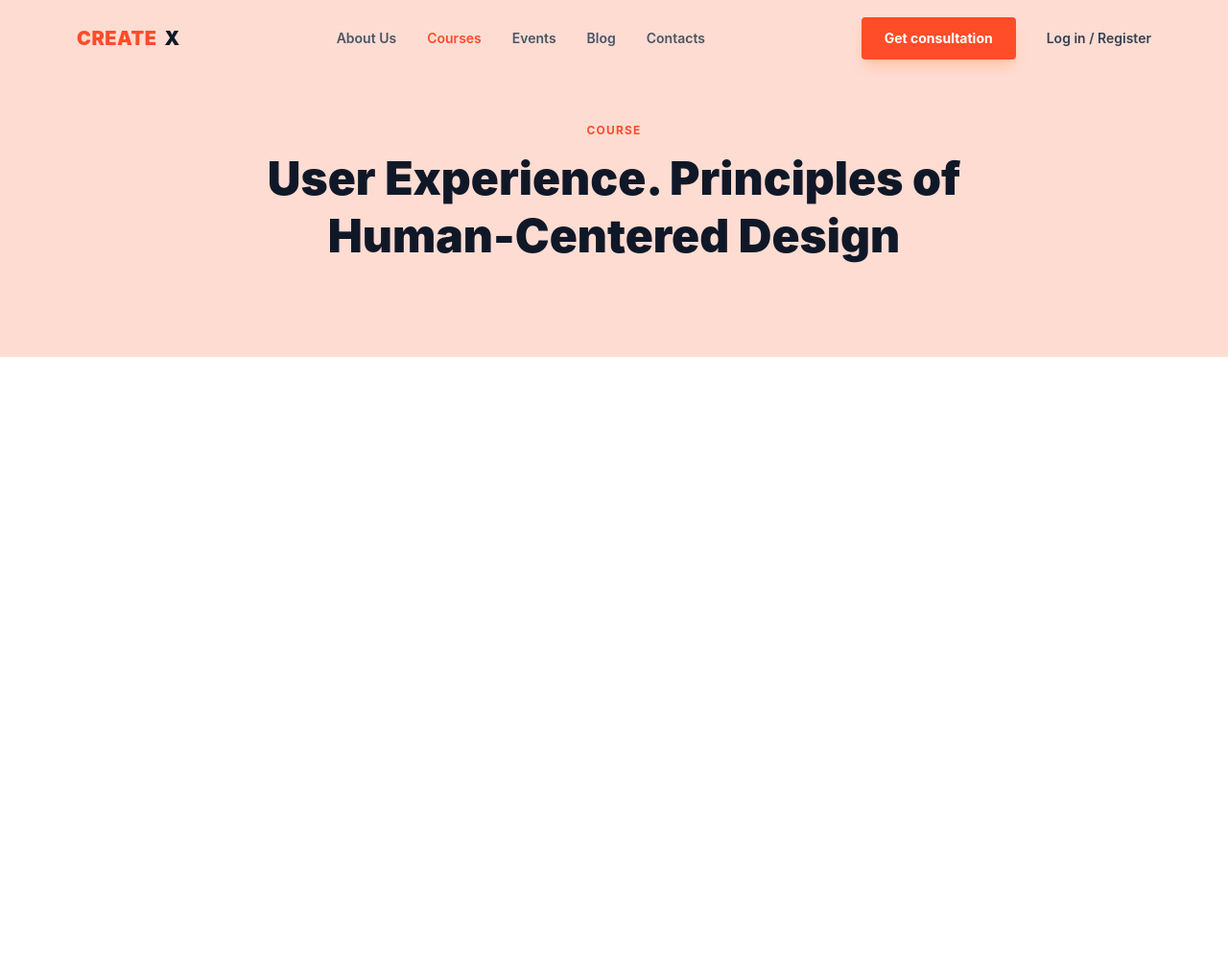
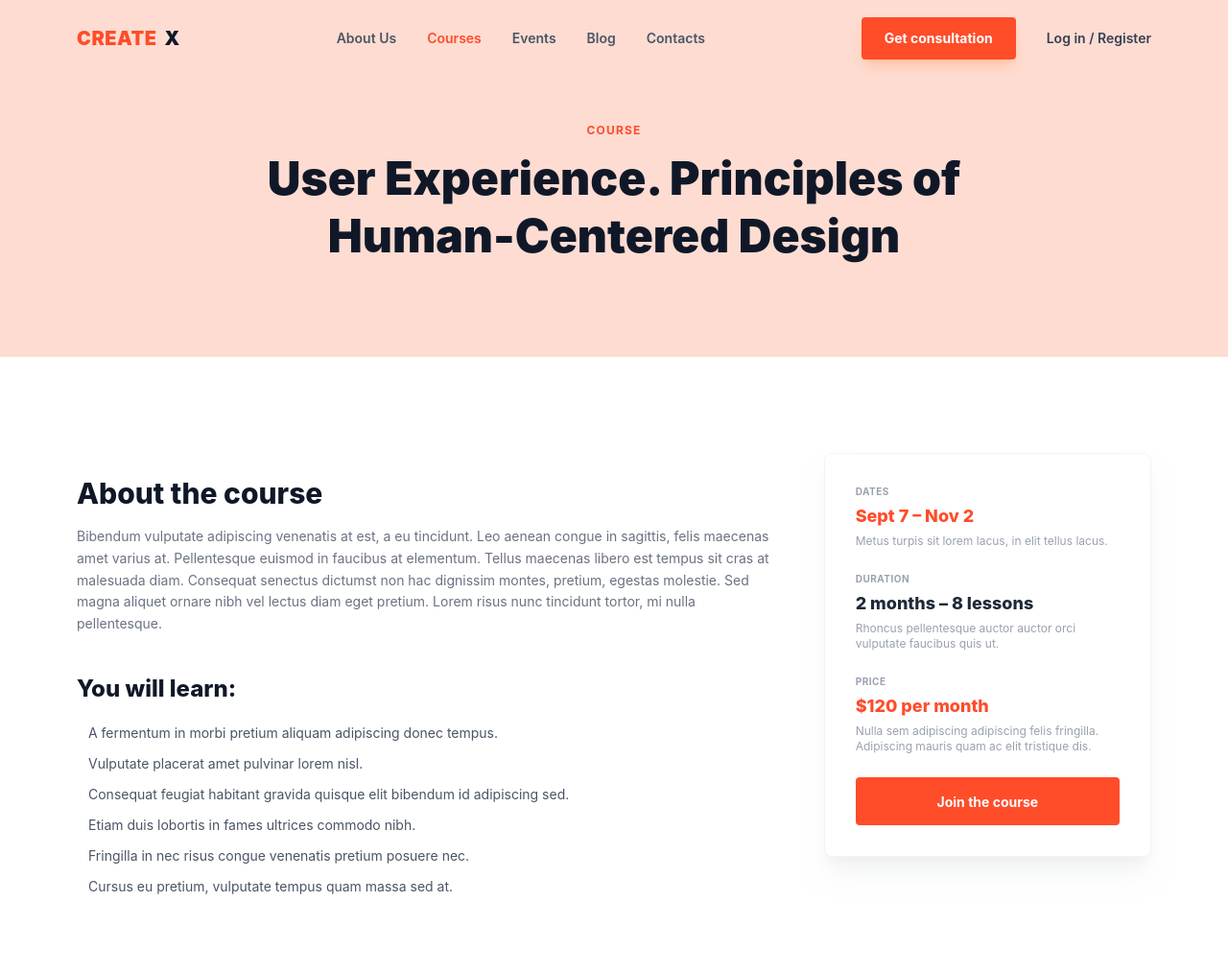
Before and after one commit to shokirovsh01/practice-3, a website: page anuush.html in a window 1280 px wide. Shown: the whole page at 96% size. Before the commit the page ends 800 px from the top, so only its background shows below. Drawn offline with nearby package versions, Linux system fonts and the light colour scheme; files that its build step writes are made by us from their sources.

Commit message:
page3 section2

```diff
--- a/anuush.html
+++ b/anuush.html
@@ -42,6 +42,70 @@
     </div>
   </section>
 
+    <div class="max-w-6xl mx-auto px-4 -mt-12 relative z-10 grid grid-cols-1 lg:grid-cols-3 gap-12 pb-20 mt-[100px]">
+    <div class="lg:col-span-2 space-y-10 bg-white pt-6">
+      <div class="space-y-4">
+        <h2 class="text-3xl font-extrabold text-gray-900">About the course</h2>
+        <p class="text-gray-500 leading-relaxed text-sm">
+          Bibendum vulputate adipiscing venenatis at est, a eu tincidunt. Leo aenean congue in sagittis, felis maecenas amet varius at. Pellentesque euismod in faucibus at elementum. Tellus maecenas libero est tempus sit cras at malesuada diam. Consequat senectus dictumst non hac dignissim montes, pretium, egestas molestie. Sed magna aliquet ornare nibh vel lectus diam eget pretium. Lorem risus nunc tincidunt tortor, mi nulla pellentesque.
+        </p>
+      </div>
+
+      <div class="space-y-5">
+        <h3 class="text-2xl font-extrabold text-gray-900">You will learn:</h3>
+        <ul class="space-y-3 text-sm text-gray-600">
+          <li class="flex items-start space-x-3">
+            <i class="fa-regular fa-circle-check text-[#FF4C29] mt-1 flex-shrink-0"></i>
+            <span>A fermentum in morbi pretium aliquam adipiscing donec tempus.</span>
+          </li>
+          <li class="flex items-start space-x-3">
+            <i class="fa-regular fa-circle-check text-[#FF4C29] mt-1 flex-shrink-0"></i>
+            <span>Vulputate placerat amet pulvinar lorem nisl.</span>
+          </li>
+          <li class="flex items-start space-x-3"><i class="fa-regular fa-circle-check text-[#FF4C29] mt-1 flex-shrink-0"></i>
+            <span>Consequat feugiat habitant gravida quisque elit bibendum id adipiscing sed.</span>
+          </li>
+          <li class="flex items-start space-x-3">
+            <i class="fa-regular fa-circle-check text-[#FF4C29] mt-1 flex-shrink-0"></i>
+            <span>Etiam duis lobortis in fames ultrices commodo nibh.</span>
+          </li>
+          <li class="flex items-start space-x-3">
+            <i class="fa-regular fa-circle-check text-[#FF4C29] mt-1 flex-shrink-0"></i>
+            <span>Fringilla in nec risus congue venenatis pretium posuere nec.</span>
+          </li>
+          <li class="flex items-start space-x-3">
+            <i class="fa-regular fa-circle-check text-[#FF4C29] mt-1 flex-shrink-0"></i>
+            <span>Cursus eu pretium, vulputate tempus quam massa sed at.</span>
+          </li>
+        </ul>
+      </div>
+    </div>
+     <div class="lg:col-span-1">
+      <div class="bg-white border border-gray-100 rounded-lg p-8 shadow-xl shadow-gray-200/50 space-y-6">
+        <div>
+          <span class="text-[10px] font-bold text-gray-400 uppercase tracking-wider block mb-1">Dates</span>
+          <span class="text-lg font-extrabold text-[#FF4C29]">Sept 7 – Nov 2</span>
+          <p class="text-xs text-gray-400 mt-1">Metus turpis sit lorem lacus, in elit tellus lacus.</p>
+        </div>
+
+        <div>
+          <span class="text-[10px] font-bold text-gray-400 uppercase tracking-wider block mb-1">Duration</span>
+          <span class="text-lg font-extrabold text-gray-800">2 months – 8 lessons</span>
+          <p class="text-xs text-gray-400 mt-1">Rhoncus pellentesque auctor auctor orci vulputate faucibus quis ut.</p>
+        </div>
+
+        <div>
+          <span class="text-[10px] font-bold text-gray-400 uppercase tracking-wider block mb-1">Price</span>
+          <span class="text-lg font-extrabold text-[#FF4C29]">$120 per month</span>
+          <p class="text-xs text-gray-400 mt-1">Nulla sem adipiscing adipiscing felis fringilla. Adipiscing mauris quam ac elit tristique dis.</p>
+        </div>
+
+        <button class="w-full bg-[#FF4C29] text-white py-3.5 rounded font-bold text-sm hover:bg-[#e03b1a] transition pt-4">
+          Join the course
+        </button>
+      </div>
+    </div>
+  </main>
 
 </body>
 </html>
```
